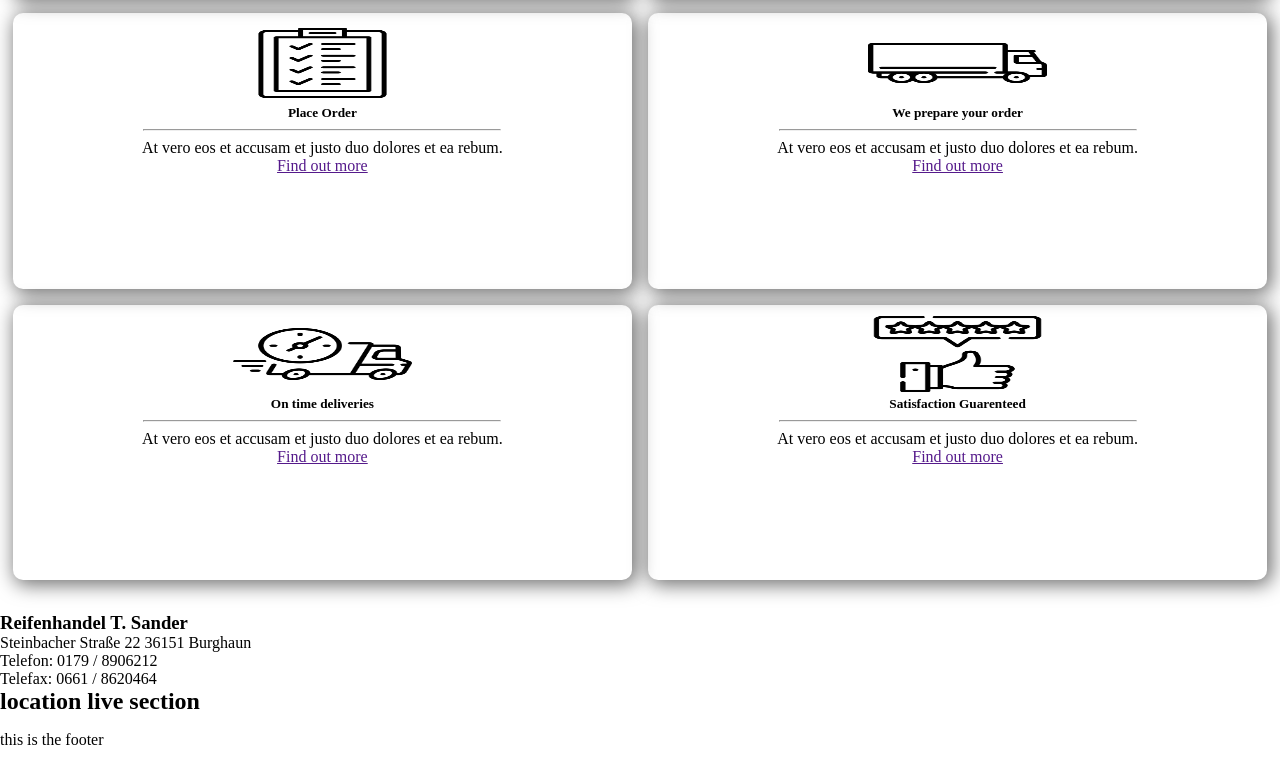
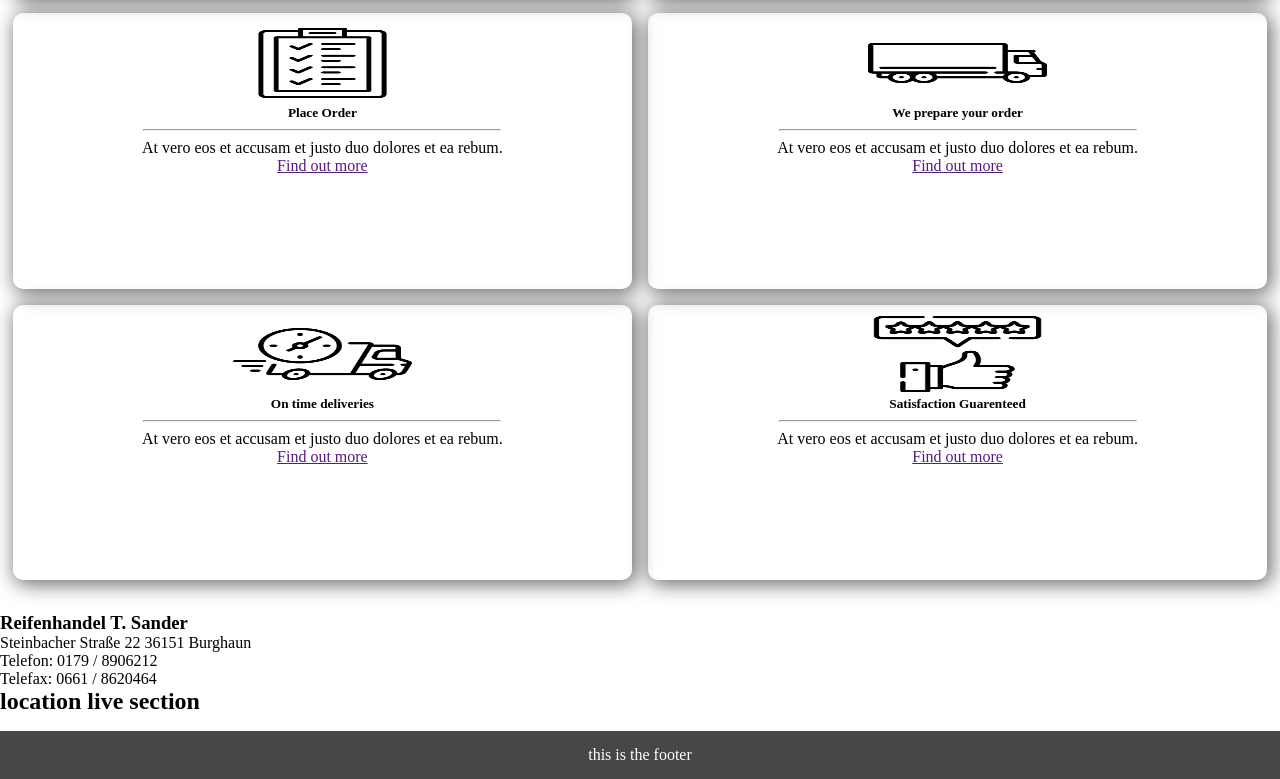
Before and after one commit to James-P-Boyle/Export-Tires, a plain HTML site: page index.html in a window 1280 px wide. Shown: the part 2045-2824 px from the top of the page. Before the commit the page ends 2794 px from the top, so only its background shows below. Drawn offline with Linux system fonts and the light colour scheme.

Commit message:
Add footer

```diff
--- a/style.css
+++ b/style.css
@@ -135,3 +135,12 @@ nav ul {
   height: 30%;
   width: 30%;
 }
+
+footer {
+  height: 3rem;
+  background-color: rgb(73, 70, 70);
+  display: flex;
+  justify-content: center;
+  align-items: center;
+  color: white;
+}
```
